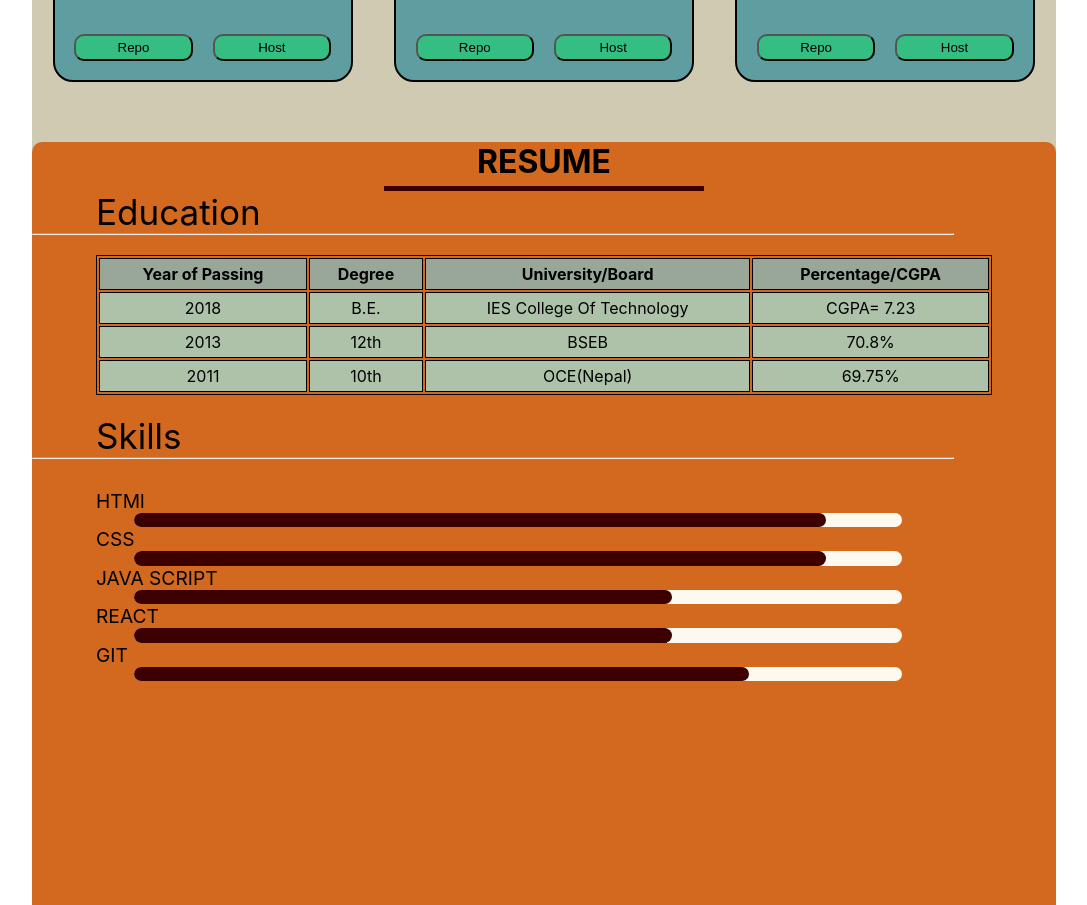
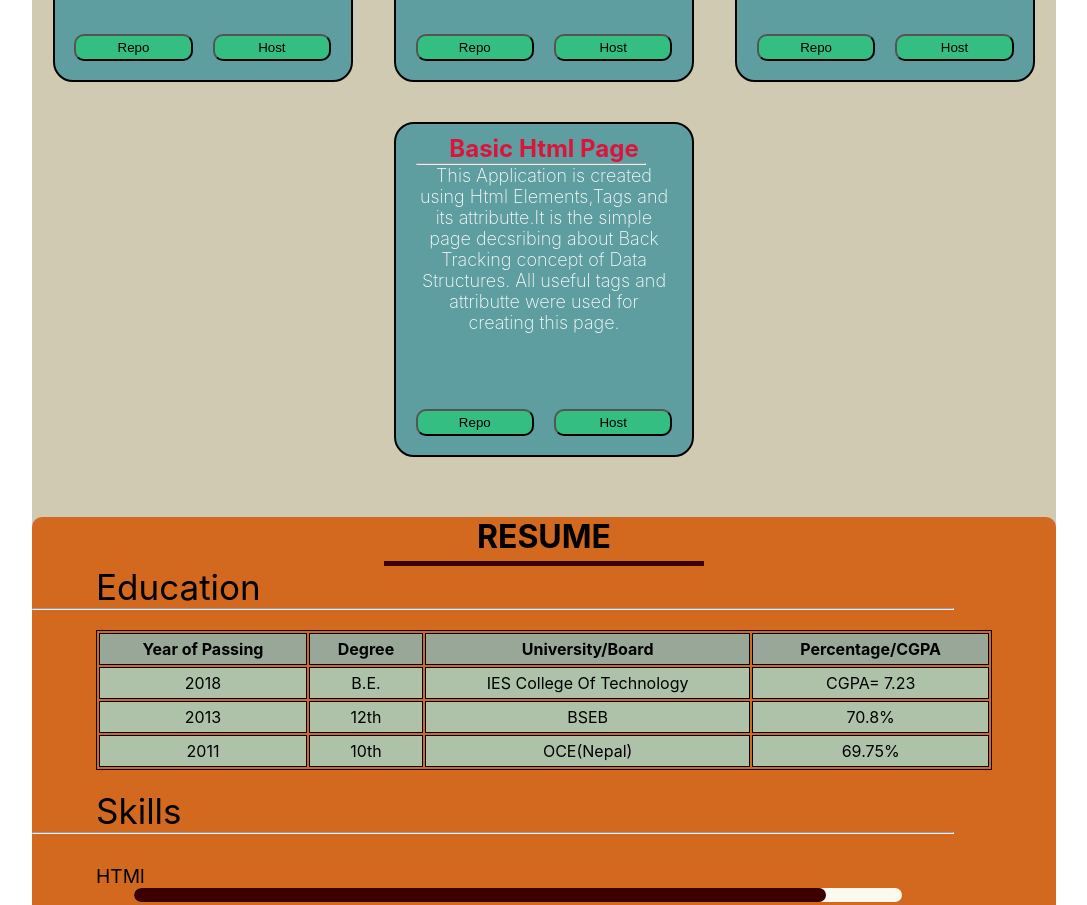
Before and after one commit to Bik-18/portfolio-application, a React (Create React App) app: page / in a window 1280 px wide. Shown: the part 1180-2085 px from the top of the page, without its empty margins (96-1183 px from the left). Built offline with nearby package versions, Linux system fonts and the light colour scheme.

Commit message:
version 4

```diff
--- a/src/components/NavBar.css
+++ b/src/components/NavBar.css
@@ -52,9 +52,7 @@ nav a.active,nav a:hover{
 }
 
 @media screen and (max-width: 1177px) {
-    nav{
-        /* width: 100vw; */
-    }
+
     span{
         font-size: 30px;
         padding-left: 50px;
@@ -101,9 +99,9 @@ nav a.active,nav a:hover{
         font-size: 20px;
 
     }
-    a:hover,a.active{
-        background: none;
-        color: blueviolet;
+    nav a:hover,nav a.active{
+        background-color: none;
+        color: #DBD0C0;
     }
     #check:checked~ul{
         left:0;
--- a/src/components/pages/Portfolio.js
+++ b/src/components/pages/Portfolio.js
@@ -62,18 +62,25 @@ function Portfolio() {
 
                     </div>
 
-                    {/* <div className="card">
-                        <h2>my project</h2>
-                        <p>usaguhdb dqibweibfwebf fhwebfhbweufbwe fhbweifweihfbwe fhwebfuiwefihwe
-                            hwbfhwbfhwe fwehbfhwebfwe fhweebfihwebfihw fhwebfhwebf fihwebfihweif
-                            fhwehfiwehifw fijwbfibwe fijwebfijwen fiwebfiweb fiwbfiuwehfiuwehf.
-                        </p>
-                        <div>
-                            <button>Repo</button>
-                            <button>Host</button>
+                    <div className="card">
+                        <div className="card-container">
+                            <h2>Basic Html Page</h2>
+                            <hr></hr>
+                            <p>This Application is created using Html Elements,Tags and its attributte.It is the
+                                simple page decsribing about Back Tracking concept of Data Structures. All useful
+                                tags and attributte were used for creating this page.
+                            </p>
+                        </div>
+                        <div className="button-container">
+                            <a href="https://github.com/Bik-18/FirstProjectUsingHtml" target="_blank" rel="noreferrer">
+                                <button>Repo</button>
+                            </a>
+                            <a href="https://bik-18.github.io/FirstProjectUsingHtml" target="_blank" rel="noreferrer">
+                                <button>Host</button>
+                            </a>
                         </div>
 
-                    </div> */}
+                    </div>
 
                 </div>
             </div>
```
